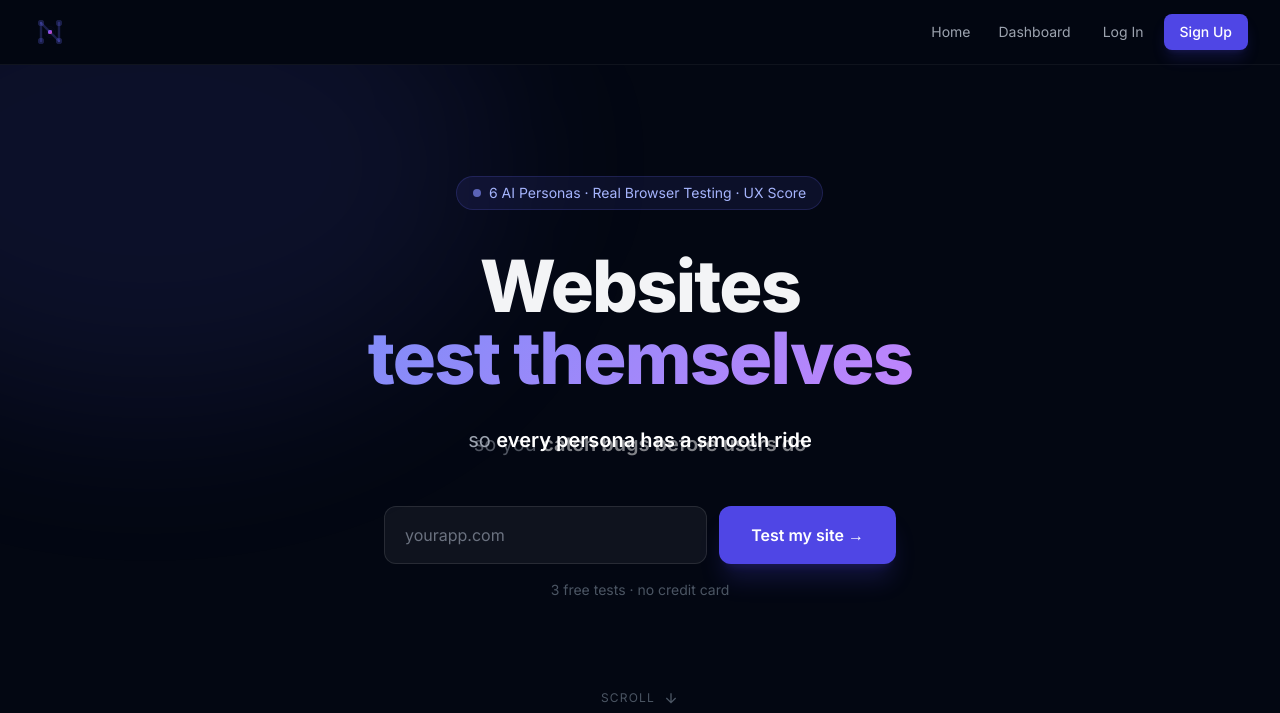
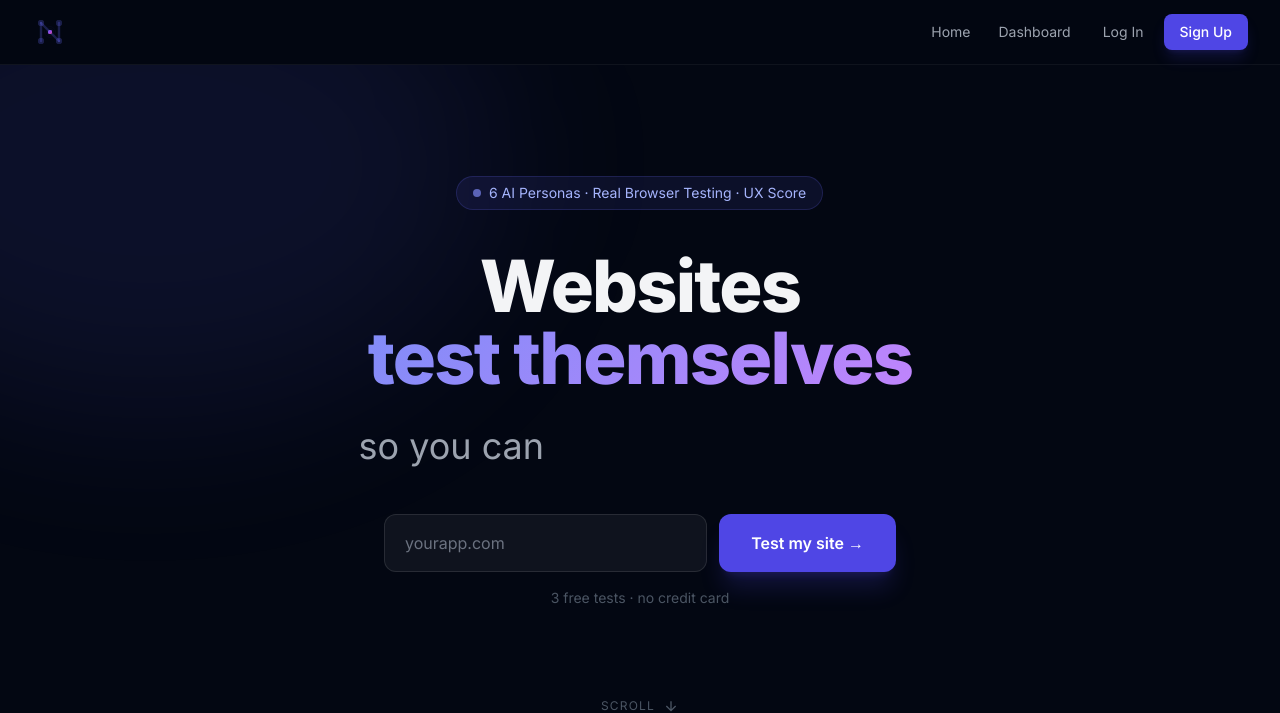
Before and after one commit to coderzero135-dev/ghost-user, a FastAPI app: page / in a window 1280 px wide. Shown: the top 713 px of the page. Run offline with FastAPI, Linux system fonts and the light colour scheme; some libraries are stand-ins or nearby versions.

Commit message:
Fix cycling headline: one-at-a-time gradient slogan, no overlap

```diff
--- a/backend/templates/index.html
+++ b/backend/templates/index.html
@@ -10,19 +10,19 @@
 @keyframes scale-in { from { opacity:0; transform: scale(0.8); } to { opacity:1; transform: scale(1); } }
 @keyframes pulse-ring { 0% { transform: scale(1); opacity: 0.4; } 100% { transform: scale(2.2); opacity: 0; } }
 
-@keyframes text-cycle {
-    0%, 15% { opacity: 1; transform: translateY(0); }
-    20%, 35% { opacity: 0; transform: translateY(-8px); }
-    40%, 55% { opacity: 0; transform: translateY(8px); }
-    60%, 75% { opacity: 1; transform: translateY(0); }
-    80%, 95% { opacity: 0; transform: translateY(-8px); }
-    100% { opacity: 0; transform: translateY(8px); }
+@keyframes text-slide {
+    0%, 20% { opacity: 1; transform: translateY(0); }
+    25%, 45% { opacity: 0; transform: translateY(-12px); }
+    50%, 70% { opacity: 0; transform: translateY(12px); }
+    75%, 95% { opacity: 0; transform: translateY(12px); }
+    100% { opacity: 0; transform: translateY(12px); }
 }
-.cycle-text { position: absolute; left: 0; right: 0; white-space: nowrap; }
-.cycle-0 { animation: text-cycle 8s ease-in-out infinite; }
-.cycle-1 { animation: text-cycle 8s ease-in-out infinite 2s; }
-.cycle-2 { animation: text-cycle 8s ease-in-out infinite 4s; }
-.cycle-3 { animation: text-cycle 8s ease-in-out infinite 6s; }
+.text-cycle-wrap { position: relative; display: inline-block; }
+.text-cycle-item { position: absolute; left: 0; top: 0; white-space: nowrap; opacity: 0; }
+.text-cycle-item:nth-child(1) { position: relative; animation: text-slide 12s ease-in-out infinite; }
+.text-cycle-item:nth-child(2) { animation: text-slide 12s ease-in-out infinite 3s; }
+.text-cycle-item:nth-child(3) { animation: text-slide 12s ease-in-out infinite 6s; }
+.text-cycle-item:nth-child(4) { animation: text-slide 12s ease-in-out infinite 9s; }
 
 @keyframes char-idle { 0%,100% { transform: translateY(0); } 30% { transform: translateY(-3px); } 60% { transform: translateY(0); } }
 @keyframes char-look { 0%,70%,100% { transform: rotate(0deg); } 75% { transform: rotate(-8deg); } 85% { transform: rotate(8deg); } 90% { transform: rotate(0deg); } }
@@ -73,12 +73,15 @@
                 <span class="gradient-text" style="animation: fade-in-up 0.7s ease-out 0.4s both; display: inline-block;">test themselves</span>
             </h1>
 
-            <div style="position: relative; height: 2.5rem; margin-bottom: 2.5rem; overflow: hidden;" class="anim-fade-up">
-                <p class="cycle-text cycle-0 text-lg sm:text-xl text-gray-400">so you can <span class="text-white font-semibold">ship with confidence</span></p>
-                <p class="cycle-text cycle-1 text-lg sm:text-xl text-gray-400">so you <span class="text-white font-semibold">catch bugs before users do</span></p>
-                <p class="cycle-text cycle-2 text-lg sm:text-xl text-gray-400">so your <span class="text-white font-semibold">UX frustrates nobody</span></p>
-                <p class="cycle-text cycle-3 text-lg sm:text-xl text-gray-400">so <span class="text-white font-semibold">every persona has a smooth ride</span></p>
-            </div>
+            <h2 class="text-2xl sm:text-3xl lg:text-4xl font-bold mb-12 text-center anim-fade-up" style="animation-delay: 0.6s;">
+                <span class="text-gray-400 font-normal">so you can </span>
+                <span class="text-cycle-wrap gradient-text inline-block" style="min-width: 280px; text-align: left;">
+                    <span class="text-cycle-item">ship with confidence</span>
+                    <span class="text-cycle-item">catch bugs before users do</span>
+                    <span class="text-cycle-item">never frustrate a user again</span>
+                    <span class="text-cycle-item">build what actually works</span>
+                </span>
+            </h2>
 
             <form id="test-form" class="max-w-lg mx-auto" style="animation: fade-in-up 0.7s ease-out 0.8s both;">
                 <div class="flex flex-col sm:flex-row gap-3">
```
